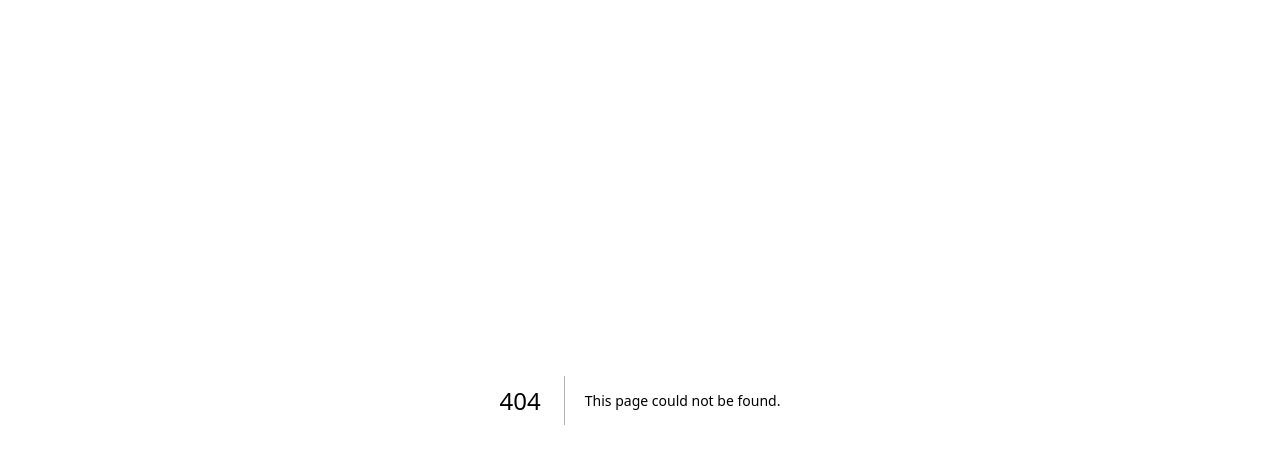
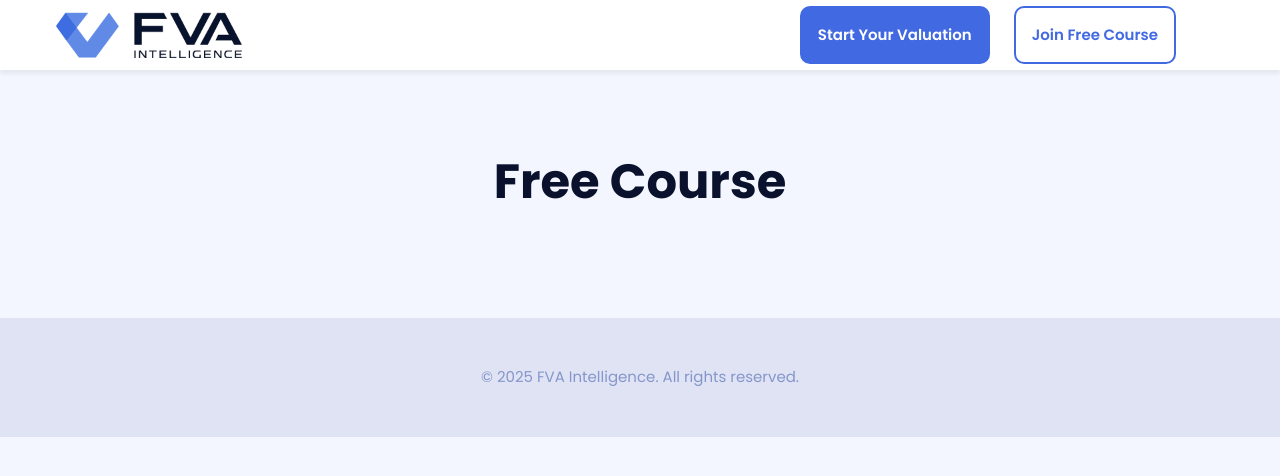
Before and after one commit to heyawaiszahid/fvai-business, a Next.js app: page /free-course in a window 1280 px wide. Before the commit this address had no page. Shown: the top 476 px of the page. Built offline with nearby package versions, Linux system fonts and the light colour scheme; no server answers.

Commit message:
menu close fix

```diff
--- a/Components/Menu/SiteMenu.jsx
+++ b/Components/Menu/SiteMenu.jsx
@@ -1,7 +1,7 @@
 "use client";
 
 import Link from "next/link";
-import { useState } from "react";
+import { useEffect, useState } from "react";
 import { createPortal } from "react-dom";
 import Close from "../Icons/Close";
 import Hamburger from "../Icons/Hamburger";
@@ -10,9 +10,23 @@ import Button from "../UI/Button";
 const SiteMenu = ({ session }) => {
   const [menuOpen, setMenuOpen] = useState(false);
 
+  useEffect(() => {
+    const handleResize = () => {
+      if (window.innerWidth >= 1024) {
+        setMenuOpen(false);
+      }
+    };
+
+    window.addEventListener("resize", handleResize);
+
+    return () => window.removeEventListener("resize", handleResize);
+  }, []);
+
   const overlay = (
     <div onClick={() => setMenuOpen(false)} className="fixed z-10 top-0 left-0 w-full h-full bg-black opacity-35"></div>
   );
+
+  const closeMenu = () => setMenuOpen(false);
 
   return (
     <>
@@ -27,15 +41,21 @@ const SiteMenu = ({ session }) => {
       >
         {!session ? (
           <div className="flex flex-col lg:flex-row lg:justify-end gap-6">
-            <Button href="/questionnaire">Start Your Valuation</Button>
-            <Button href="/join-free-course" variant="outline">
+            <Button href="/questionnaire" onClick={closeMenu}>
+              Start Your Valuation
+            </Button>
+            <Button href="/join-free-course" variant="outline" onClick={closeMenu}>
               Join Free Course
             </Button>
           </div>
         ) : (
           <div className="flex flex-col lg:flex-row gap-6 lg:py-4 font-semibold">
-            <Link href="/dashboard">My Dashboard</Link>
-            <Link href="/questionnaire">Start Valuation</Link>
+            <Link href="/dashboard" onClick={closeMenu}>
+              My Dashboard
+            </Link>
+            <Link href="/questionnaire" onClick={closeMenu}>
+              Start Valuation
+            </Link>
           </div>
         )}
       </div>
--- a/Components/Menu/UserMenu.jsx
+++ b/Components/Menu/UserMenu.jsx
@@ -16,6 +16,8 @@ const UserMenu = ({ session }) => {
   const overlay = (
     <div onClick={() => setMenuOpen(false)} className="fixed z-10 top-0 left-0 w-full h-full bg-black opacity-35"></div>
   );
+
+  const closeMenu = () => setMenuOpen(false);
 
   return (
     <>
@@ -38,7 +40,9 @@ const UserMenu = ({ session }) => {
       {menuOpen && (
         <div className="absolute top-full left-0 w-full px-6 py-4 bg-white shadow-[0px_4px_4px_0px_rgba(0,0,0,0.06)] lg:w-fit lg:min-w-[228px] lg:left-[unset] lg:right-0 lg:border lg:border-input-field lg:mt-2">
           <div className="flex flex-col gap-6 font-semibold">
-            <Link href="/settings">My Settings</Link>
+            <Link href="/settings" onClick={closeMenu}>
+              My Settings
+            </Link>
             <button
               onClick={() => signOut({ callbackUrl: "/" })}
               className="text-left cursor-pointer hover:text-main transition-colors"
--- /dev/null
+++ b/app/(private)/free-course/page.js
@@ -0,0 +1,17 @@
+import Typography from "@/Components/Typography";
+
+export const metadata = {
+  title: "Free Course - FVAI Business",
+};
+
+export default function FreeCourse() {
+  return (
+    <div className="pt-12 lg:pt-20 pb-12 lg:pb-20">
+      <div className="container lg:max-w-[767px] lg:max-auto">
+        <Typography size="h4" lg="h2" className="text-center max-w-[300px] lg:max-w-full mx-auto mb-6">
+          Free Course
+        </Typography>
+      </div>
+    </div>
+  );
+}
--- a/middleware.js
+++ b/middleware.js
@@ -5,7 +5,7 @@ export async function middleware(request) {
   const token = await getToken({ req: request });
   const { pathname } = request.nextUrl;
 
-  const protectedPaths = ["/dashboard", "/settings", "/questionnaire"];
+  const protectedPaths = ["/dashboard", "/settings", "/questionnaire", "/free-course"];
   const authPaths = ["/signin", "/signup", "/reset-password", "/join-free-course"];
 
   if (authPaths.includes(pathname)) {
```
